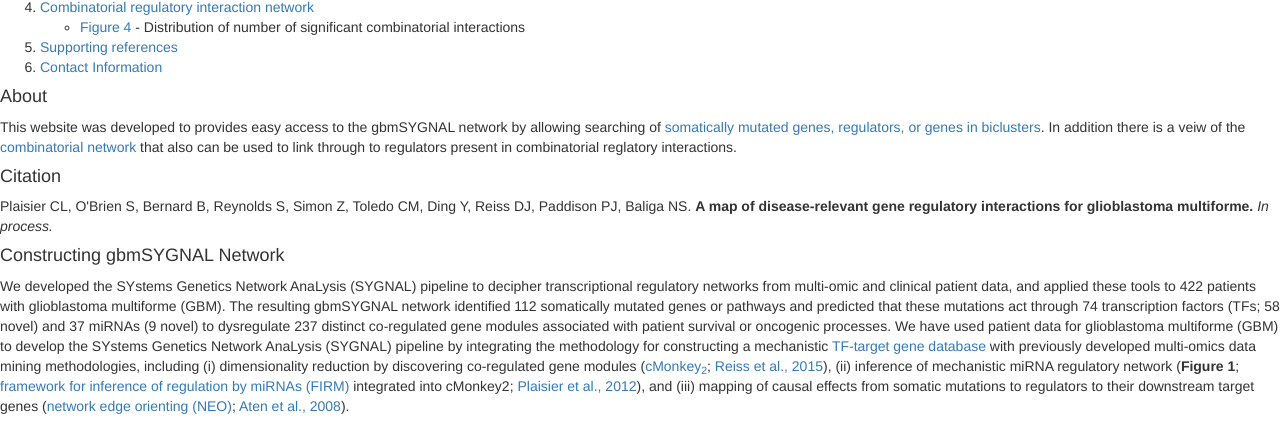
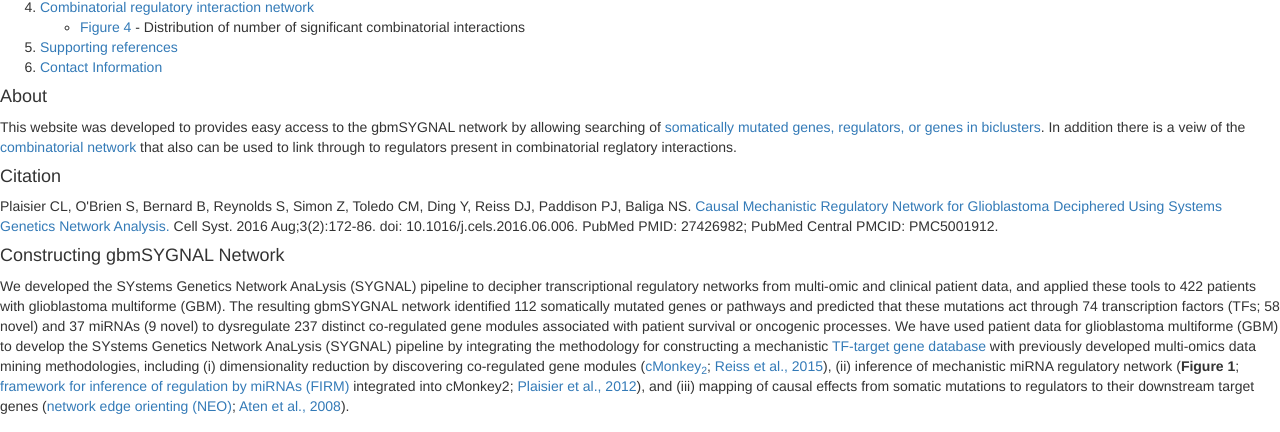
Before and after one commit to baliga-lab/glioma_web, a Flask app: page /about in a window 1280 px wide. Shown: the part 203-635 px from the top of the page. Run offline with Flask 2, Linux system fonts and the light colour scheme; some libraries are stand-ins or nearby versions.

Commit message:
Updating citation.

```diff
--- a/templates/about.html
+++ b/templates/about.html
@@ -33,7 +33,7 @@
     This website was developed to provides easy access to the gbmSYGNAL network by allowing searching of <a href='/'>somatically mutated genes, regulators, or genes in biclusters</a>. In addition there is a veiw of the <a href='/combinatorial_network'>combinatorial network</a> that also can be used to link through to regulators present in combinatorial reglatory interactions.
 </div>
 <div id='citation' class='bs-callout bs-callout-default'><h4>Citation</h4>
-    Plaisier CL, O'Brien S, Bernard B, Reynolds S, Simon Z, Toledo CM, Ding Y, Reiss DJ, Paddison PJ, Baliga NS. <b>A map of disease-relevant gene regulatory interactions for glioblastoma multiforme.</b> <i>In process.</i>
+    Plaisier CL, O'Brien S, Bernard B, Reynolds S, Simon Z, Toledo CM, Ding Y, Reiss DJ, Paddison PJ, Baliga NS. <a href='http://dx.doi.org/10.1016/j.cels.2016.06.006'>Causal Mechanistic Regulatory Network for Glioblastoma Deciphered Using Systems Genetics Network Analysis.</a> Cell Syst. 2016 Aug;3(2):172-86. doi: 10.1016/j.cels.2016.06.006. PubMed PMID: 27426982; PubMed Central PMCID: PMC5001912.
 </div>
 <div id='sygnal' class='bs-callout bs-callout-default'><h4>Constructing gbmSYGNAL Network</h4>
 We developed the SYstems Genetics Network AnaLysis (SYGNAL) pipeline to decipher transcriptional regulatory networks from multi-omic and clinical patient data, and applied these tools to 422 patients with glioblastoma multiforme (GBM). The resulting gbmSYGNAL network identified 112 somatically mutated genes or pathways and predicted that these mutations act through 74 transcription factors (TFs; 58 novel) and 37 miRNAs (9 novel) to dysregulate 237 distinct co-regulated gene modules associated with patient survival or oncogenic processes.
@@ -95,6 +95,10 @@ Using this approach, somatic mutations within 34 genes and 68 pathways were caus
         <li>SELEX - <a href='http://www.ncbi.nlm.nih.gov/pubmed/23332764'>Jolma et al., 2013</a></li>
         <li>TRANSFAC - <a href='http://www.ncbi.nlm.nih.gov/pubmed/16381825'>Matys et al., 2006</a></li>
         <li>UniPROBE - <a href='http://www.ncbi.nlm.nih.gov/pubmed/18842628'>Newburger and Bulyk, 2009</a></li>
+        <br>
+        <b>Genome Data</b>
+        <li>UCSC hg19 Genome Sequences - <a href='http://hgdownload.cse.ucsc.edu/goldenPath/hg19/bigZips/chromFaMasked.tar.gz'>hg19 Masked Fasta Files</a></li>
+        <li>Gene Definitions - <a href='http://hgdownload.cse.ucsc.edu/goldenPath/hg19/database/refGene.txt.gz'>RefGene File</a></li>
     </ul>
 </div>
 <div id='contact' class='bs-callout bs-callout-default'><h4>Contact information</h4>
```
